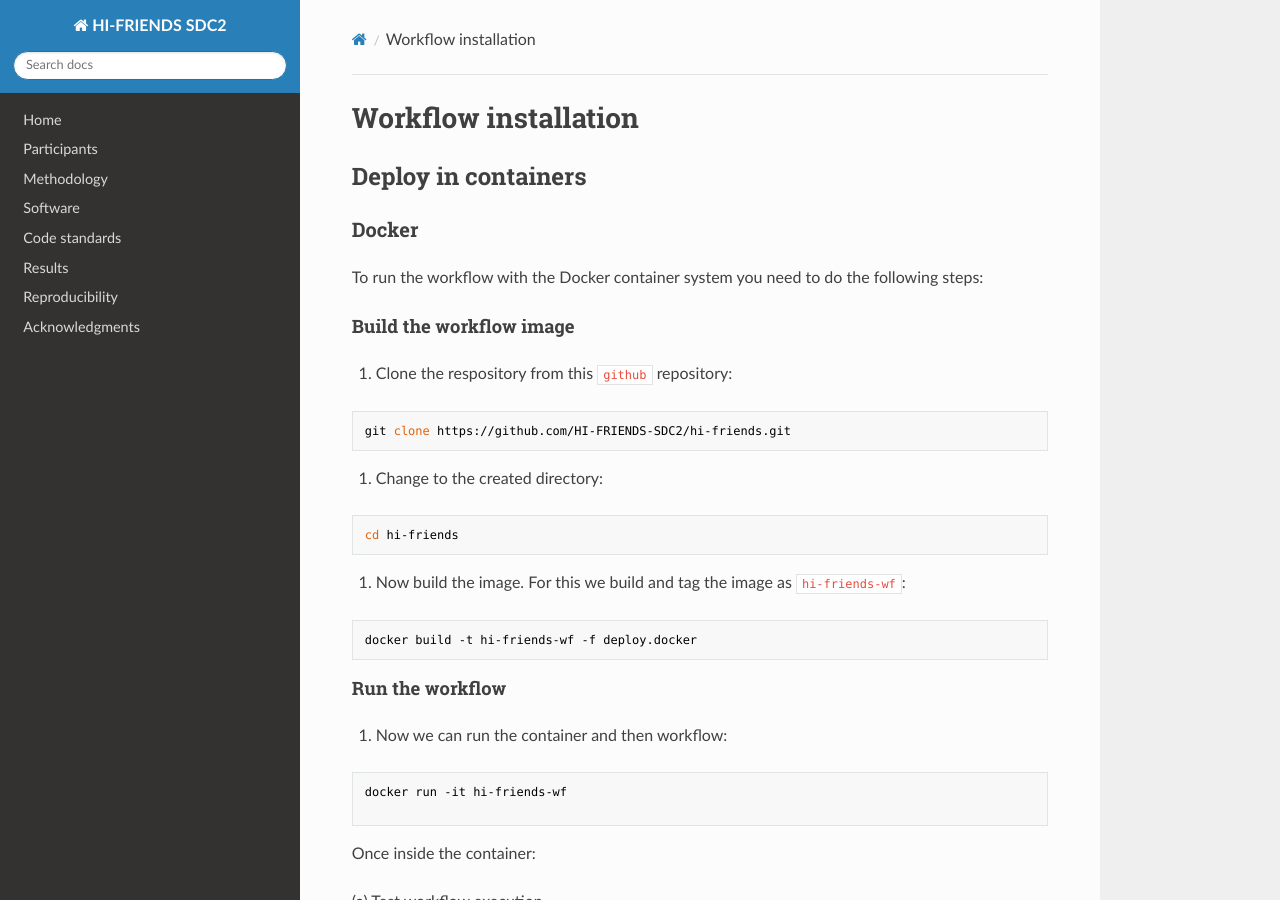
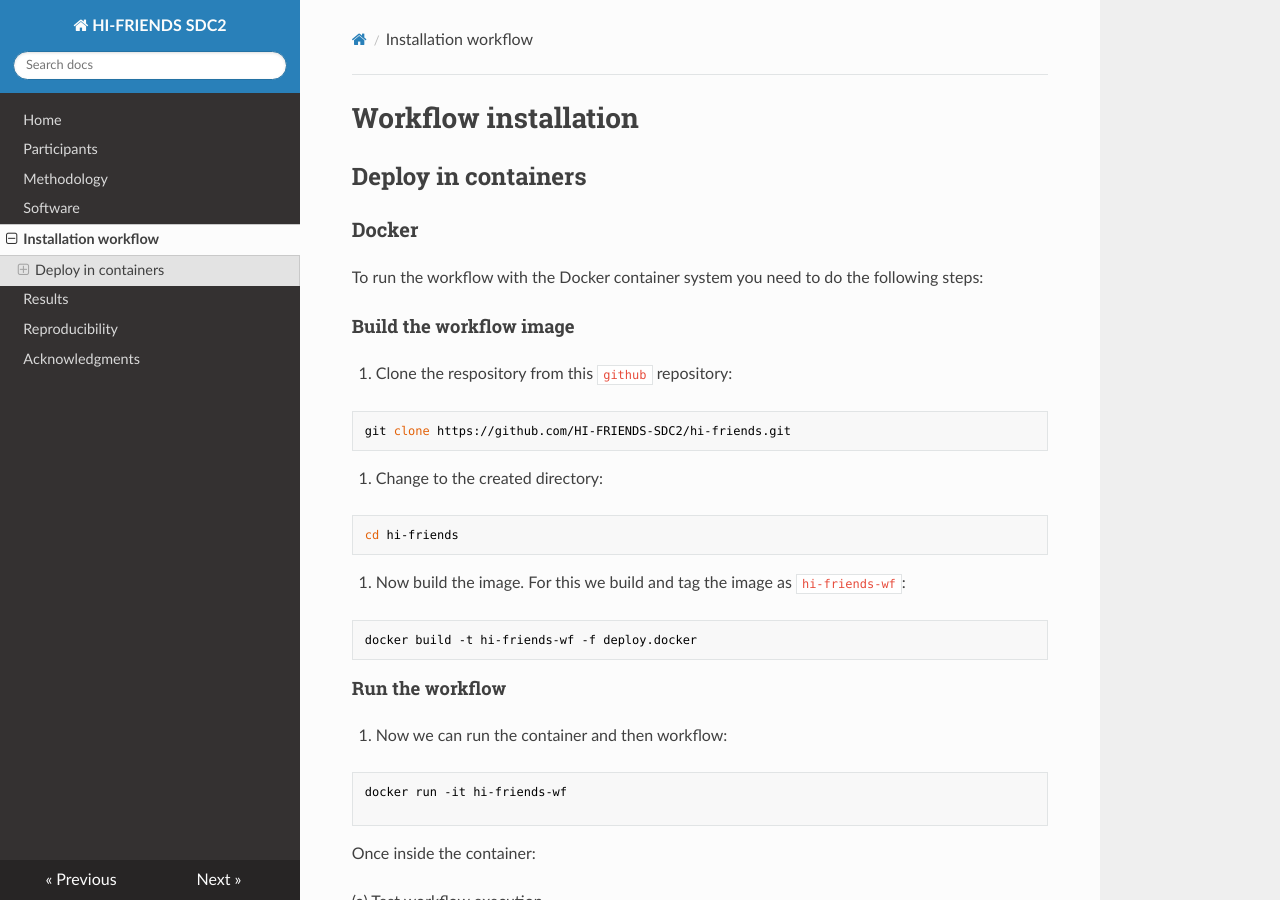
Before and after one commit to HI-FRIENDS-SDC2/hi-friends, an MkDocs documentation site: the page built from docs/installation.md, in a window 1280 px wide and 900 px high. Built offline with MkDocs 1.6.1, drawn with Linux system fonts in a browser that asks for light colours; nearby versions of some CDN libraries.

Commit message:
Update iml

```diff
--- a/mkdocs.yml
+++ b/mkdocs.yml
@@ -4,11 +4,11 @@ site_author: 'Laura Darriba'
 repo_url:
 
 nav:
-    - Home: index.md
+    - Home: introduction.md
     - Participants: participants.md
     - Methodology: methodology.md
     - Software: sotfware.md
-    - Code standards: code.md
+    - Installation workflow: installation.md
     - Results: results.md
     - Reproducibility: reproducibility.md
     - Acknowledgments: acknowledgments.md
```
